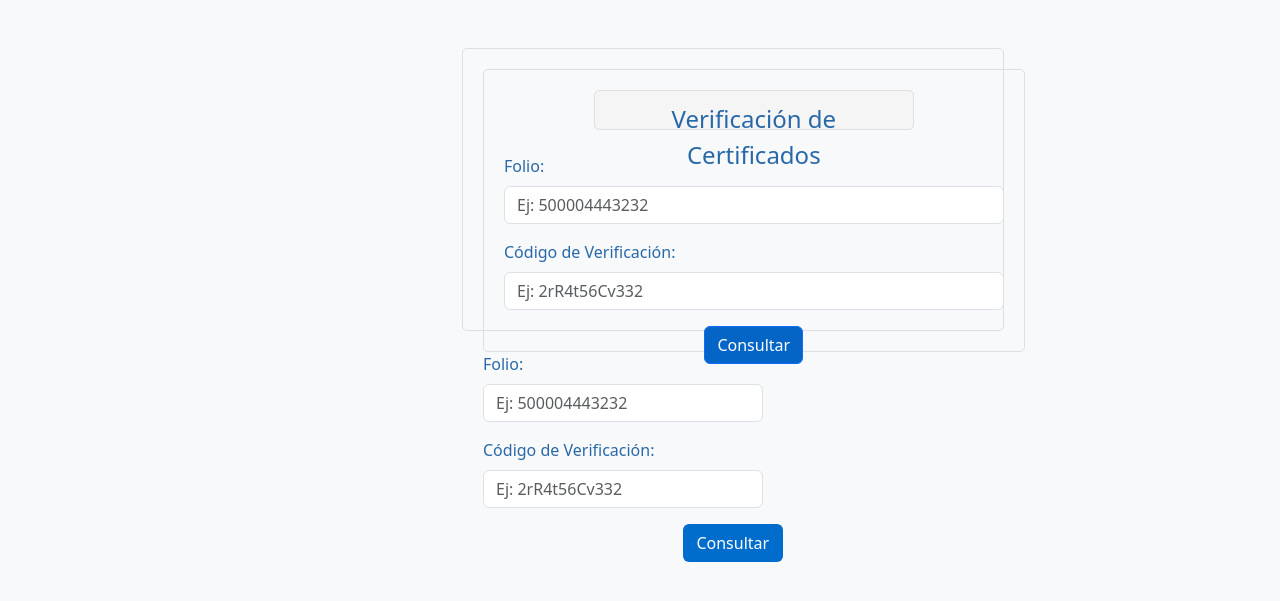
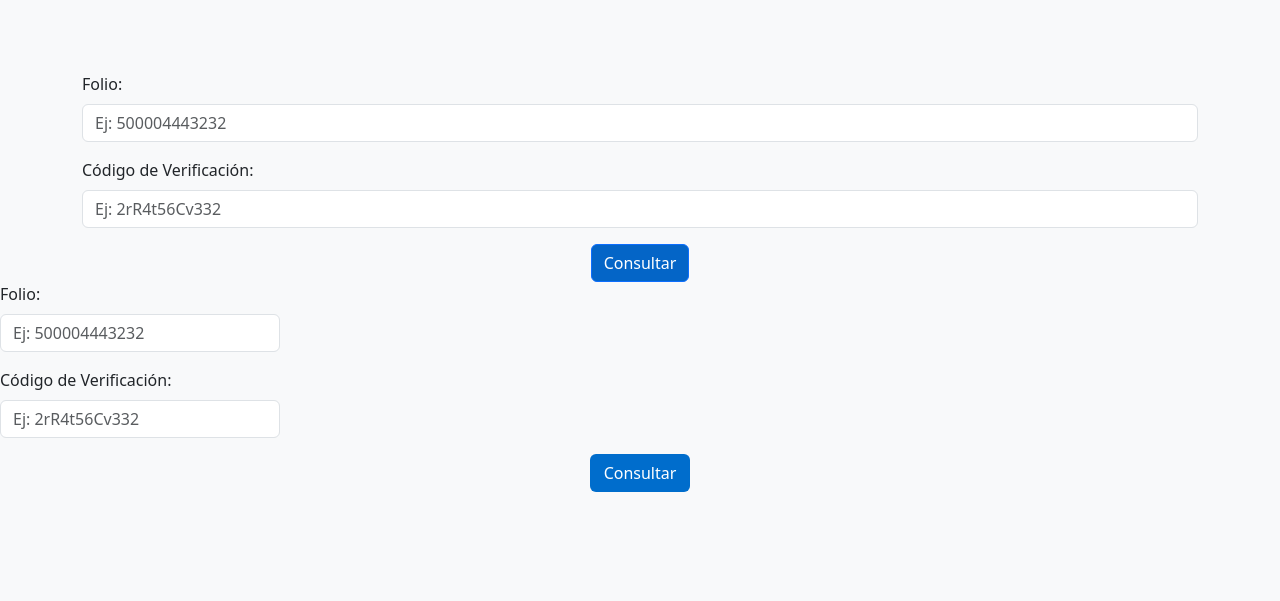
Before and after one commit to webverificador/OFICINA-INTERNET, a Flask app: page / in a window 1280 px wide. Shown: the top 601 px of the page. Run offline with Flask 3, Linux system fonts and the light colour scheme.

Commit message:
Update index.html

```diff
--- a/templates/index.html
+++ b/templates/index.html
@@ -21,16 +21,6 @@
 <body class="bg-light">
     <div class="container mt-5">
         <div class="row justify-content-center">
-            <div class="col-md-4 mx-auto">
-                <div class="tarjeta-verificacion">
-                    <div class="card-body">
-                        <div class="tarjeta-verificacion">
-  <div class="card-body">
-
-    <!-- TÍTULO -->
-    <div style="width: 320px; height: 40px; background-color: #f5f5f5; border: 1px solid #DFDFDF; border-radius: 5px; padding: 10px; color: #2868A8; text-align: center; margin: 0 auto;">
-      <span style="font-size: 24px;">Verificación de Certificados</span>
-    </div>
 
     <!-- FORMULARIO -->
     <form method="POST" class="mt-4" style="text-align: left;">
```
